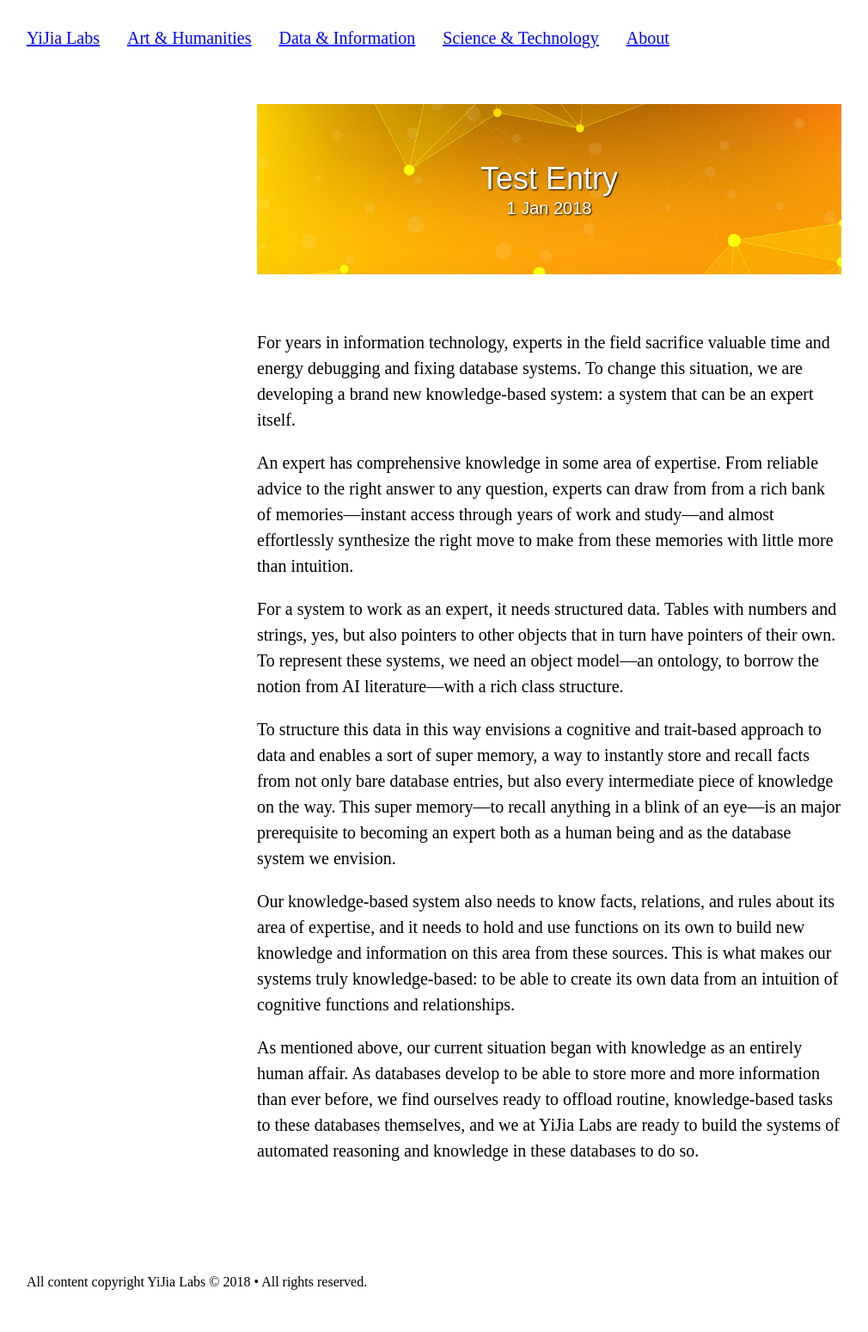
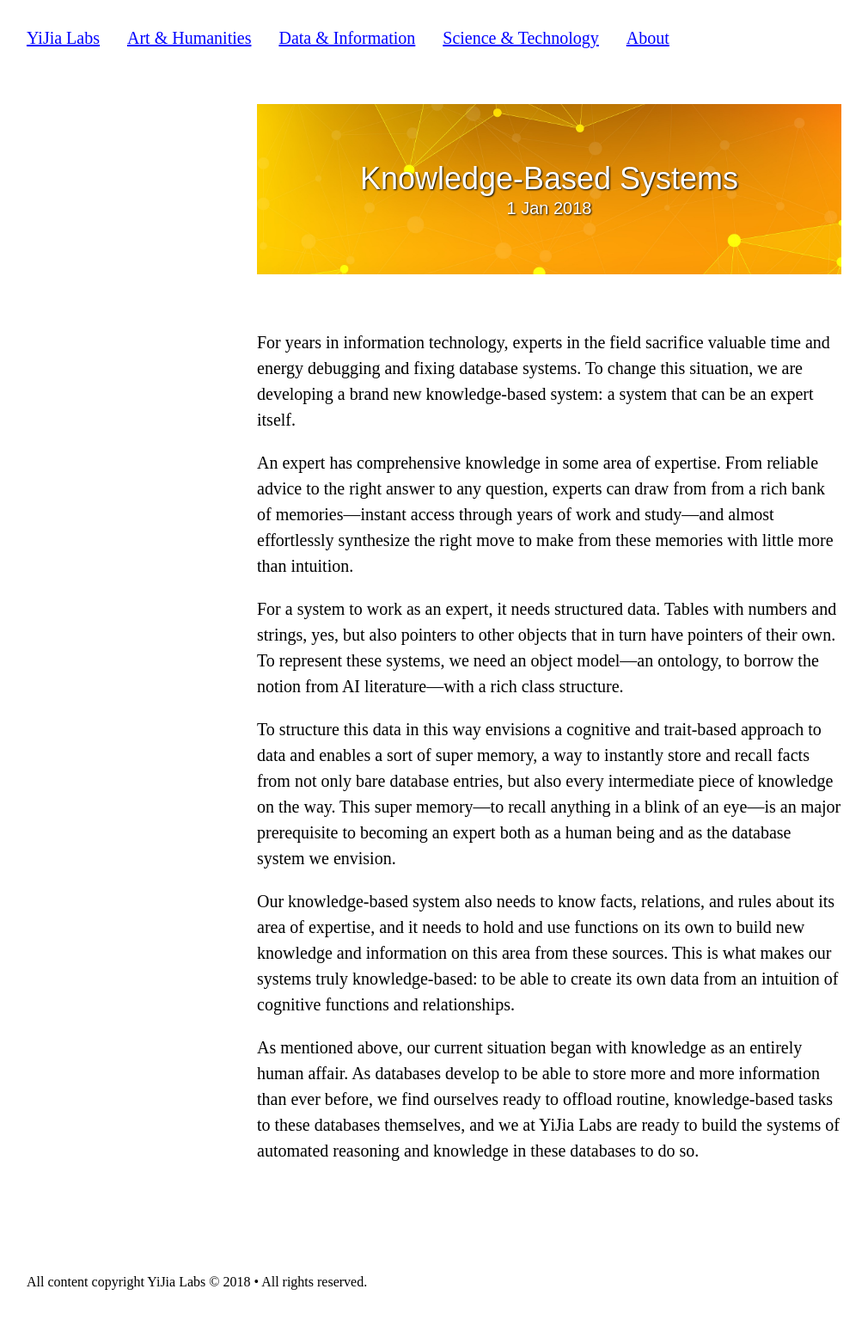
Before and after one commit to yijialabs/yijialabs-website, a Jekyll site: the page built from _posts/2019-01-01-test-entry.md, in a window 1280 px wide. Shown: the whole page at 86% size, without its empty margins (1-1011 px from the left). Built offline with Jekyll 4.4.1, drawn with Linux system fonts in a browser that asks for light colours; nearby versions of some CDN libraries.

Commit message:
Update Data and Information “2019-01-01-test-entry”

```diff
--- a/_posts/2019-01-01-test-entry.md
+++ b/_posts/2019-01-01-test-entry.md
@@ -1,6 +1,6 @@
 ---
 layout: post
-title: Test Entry
+title: Knowledge-Based Systems
 date: 2018-01-01T17:00:00.000Z
 cover_image: /images/background-2462433_1920.jpg
 categories: data-and-information
```
